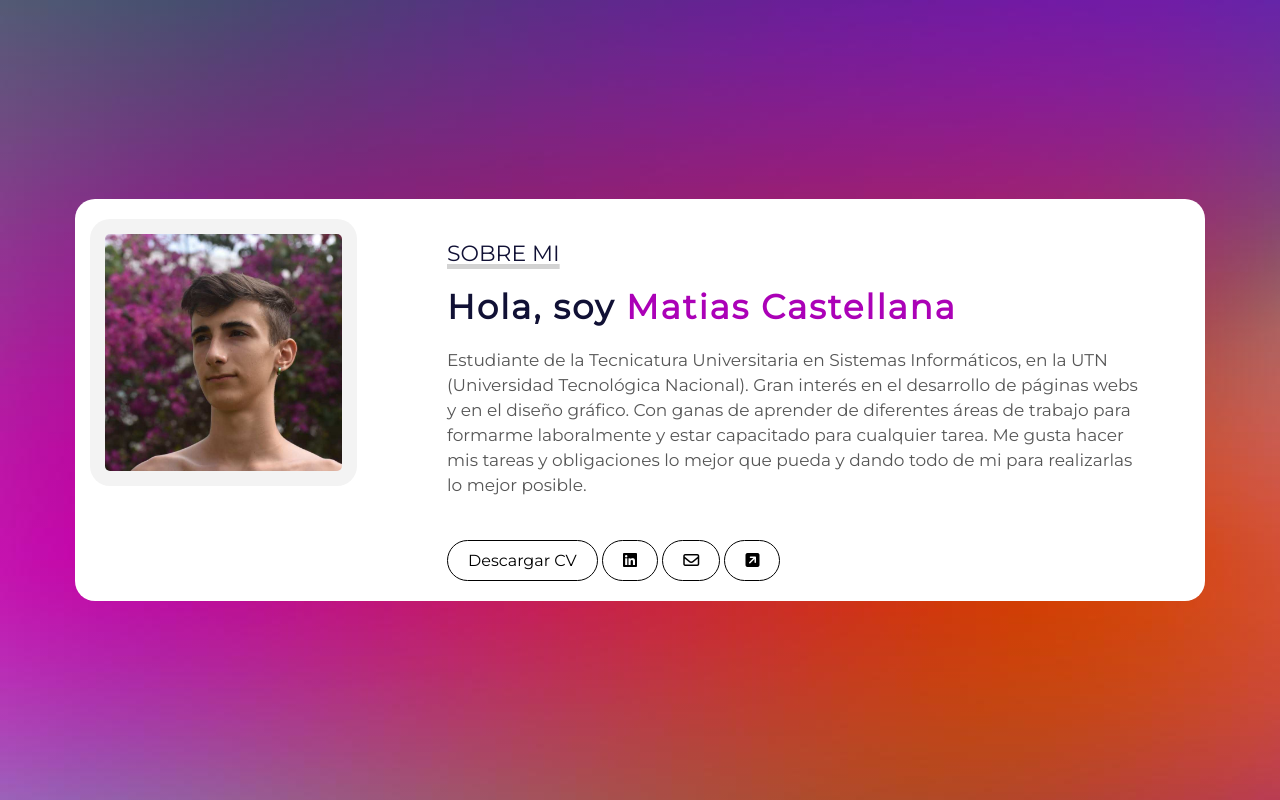
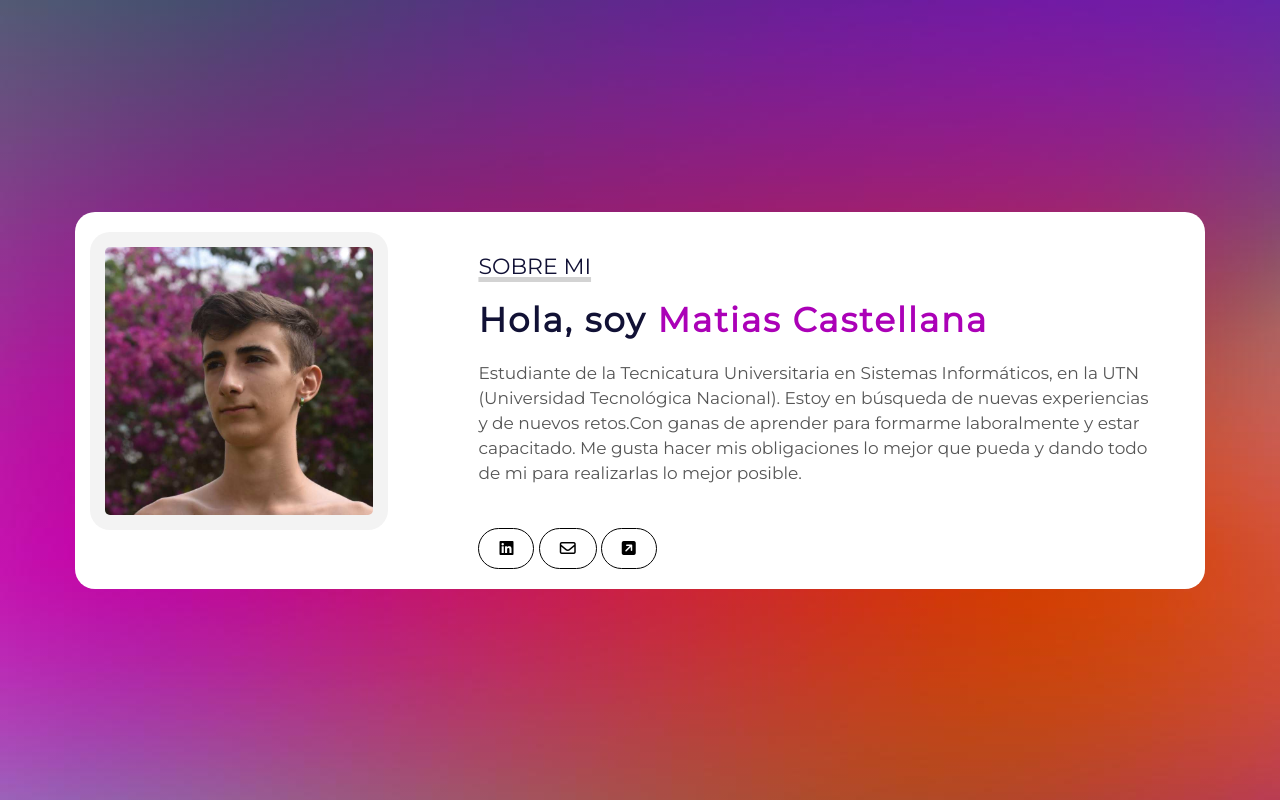
Before and after one commit to MatiasCastellana/matiascastellana, a plain HTML site: page index.html in a window 1280 px wide. Drawn offline with Linux system fonts and the light colour scheme.

Commit message:
Update index.html

```diff
--- a/index.html
+++ b/index.html
@@ -19,8 +19,7 @@
         <div class="sobremi">
             <p class="titulo-seccion">Sobre Mi</p>
             <h2>Hola, soy <span>Matias Castellana</span></h2>
-            <p>Estudiante de la Tecnicatura Universitaria en Sistemas Informáticos, en la UTN (Universidad Tecnológica Nacional).  Gran interés en el desarrollo de páginas webs y en el diseño gráfico. Con ganas de aprender de diferentes áreas de trabajo para formarme laboralmente y estar capacitado para cualquier tarea. Me gusta hacer mis tareas y obligaciones lo mejor que pueda y dando todo de mi para realizarlas lo mejor posible.</p>
-            <a download="CV-Matias-Castellana" href="img/Matias Augusto Castellana CV.pdf">Descargar CV</a>
+            <p>Estudiante de la Tecnicatura Universitaria en Sistemas Informáticos, en la UTN (Universidad Tecnológica Nacional). Estoy en búsqueda de nuevas experiencias y de nuevos retos.Con ganas de aprender para formarme laboralmente y estar capacitado. Me gusta hacer mis obligaciones lo mejor que pueda y dando todo de mi para realizarlas lo mejor posible.</p>
             <a href="https://www.linkedin.com/in/matias-castellana-90460a236/" target="_blank"><i class="fa-brands fa-linkedin"></i></a>
             <a href="mailto:matiascastellana@gmail.com" target="_blank"><i class="fa-regular fa-envelope"></i></a>
             <a href="https://proyectos-matiascastellana.netlify.app/" target="_blank"><i class="fa-solid fa-square-arrow-up-right"></i></a>
```
